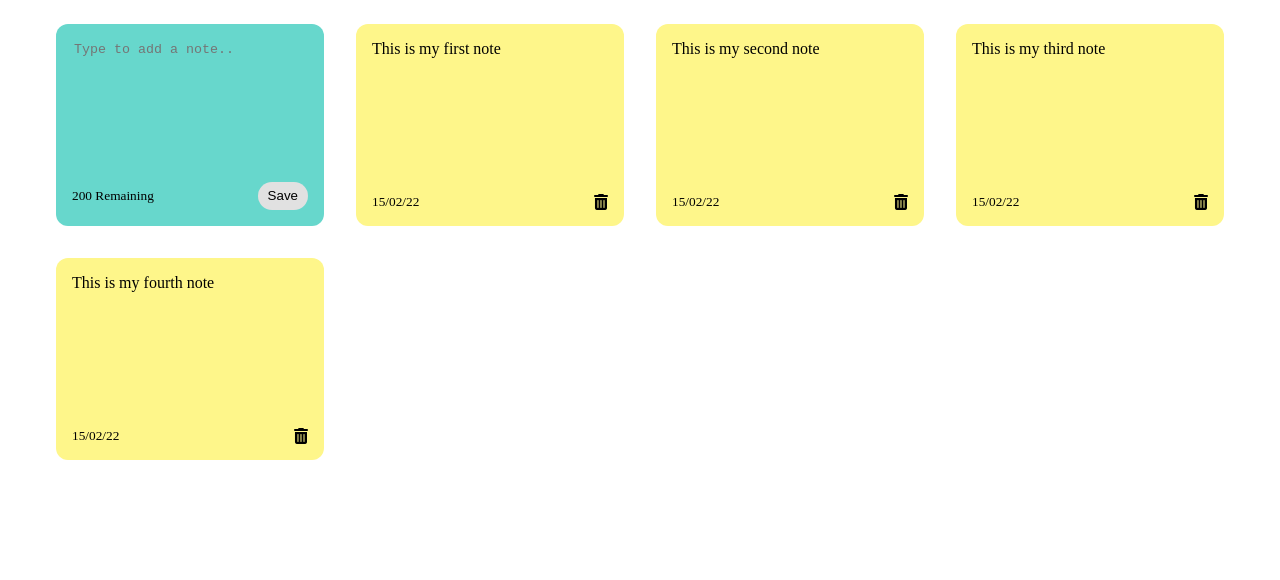
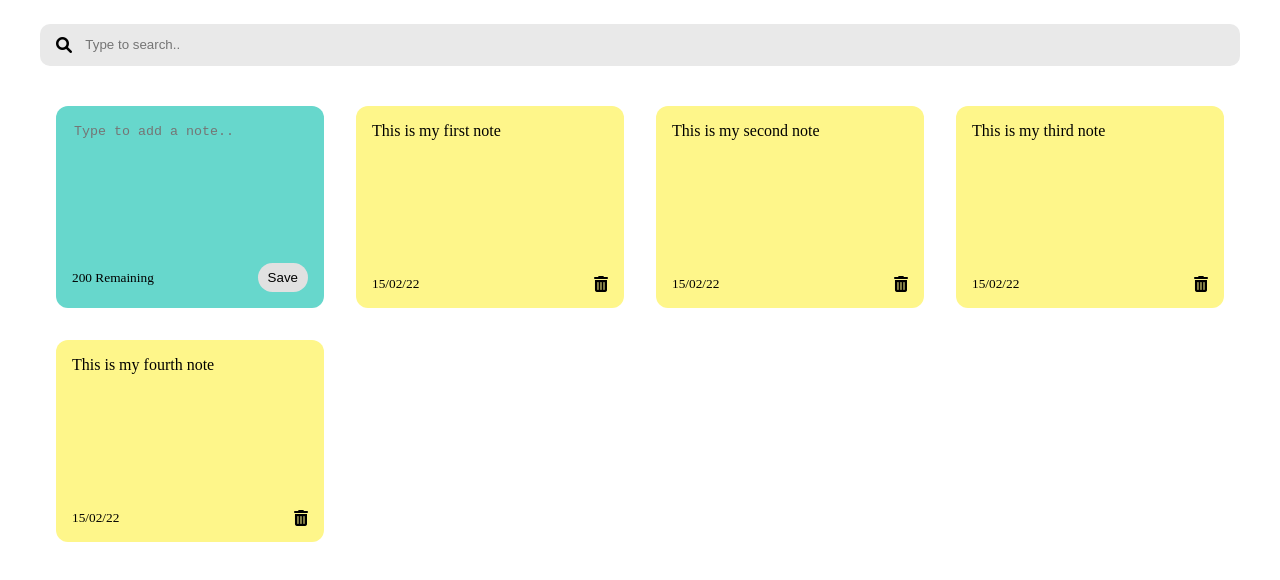
Before and after one commit to ankitt01/Notes, a React (Create React App) app: page / in a window 1280 px wide. Shown: the top 580 px of the page. Built offline with nearby package versions, Linux system fonts and the light colour scheme.

Commit message:
Searching for a note

```diff
--- a/src/App.js
+++ b/src/App.js
@@ -2,6 +2,7 @@ import {useState } from 'react'
 import {nanoid} from "nanoid"
 import './App.css';
 import NotesList from './components/NotesList';
+import Search from './components/Search';
 
 function App() {
   const [notes, setNotes] = useState([
@@ -26,6 +27,7 @@ function App() {
     date: "15/02/22"
   }
 ]);
+const [searchText, setSearchText] = useState('')
 
 const addNote = (text) => {
   const date = new Date();
@@ -43,7 +45,8 @@ const deleteNote = (id) => {
 }
   return (
     <div className='container' >
-      <NotesList notes={notes} handleAddNote={addNote} handleDeleteNote={deleteNote}/>
+      <Search handleSearchNote={setSearchText}/>
+      <NotesList notes={notes.filter((note) => note.text.toLocaleLowerCase().includes(searchText))} handleAddNote={addNote} handleDeleteNote={deleteNote}/>
     </div>
   );
 }
--- /dev/null
+++ b/src/components/Search.jsx
@@ -0,0 +1,12 @@
+import React from 'react'
+
+function Search({handleSearchNote}) {
+  return (
+    <div className='search'>
+        <i class="fa-solid fa-magnifying-glass"></i>
+        <input type="text" onChange={(e) => handleSearchNote(e.target.value)} placeholder='Type to search..' />
+    </div>
+  )
+}
+
+export default Search
--- a/src/index.css
+++ b/src/index.css
@@ -60,3 +60,23 @@ textarea:focus {
 .delete-icon {
     cursor: pointer;
 }
+
+.search {
+    display: flex;
+    align-items: center;
+    background-color: rgb(233, 233, 233);
+    border-radius: 10px;
+    padding: 0 1em;
+    margin: 1.5em 0;
+}
+
+.search input {
+    border: none;
+    padding: 1em;
+    background-color: rgb(233, 233, 233);
+    width: 100%;
+}
+
+.search input:focus {
+    outline: none;
+}
```
